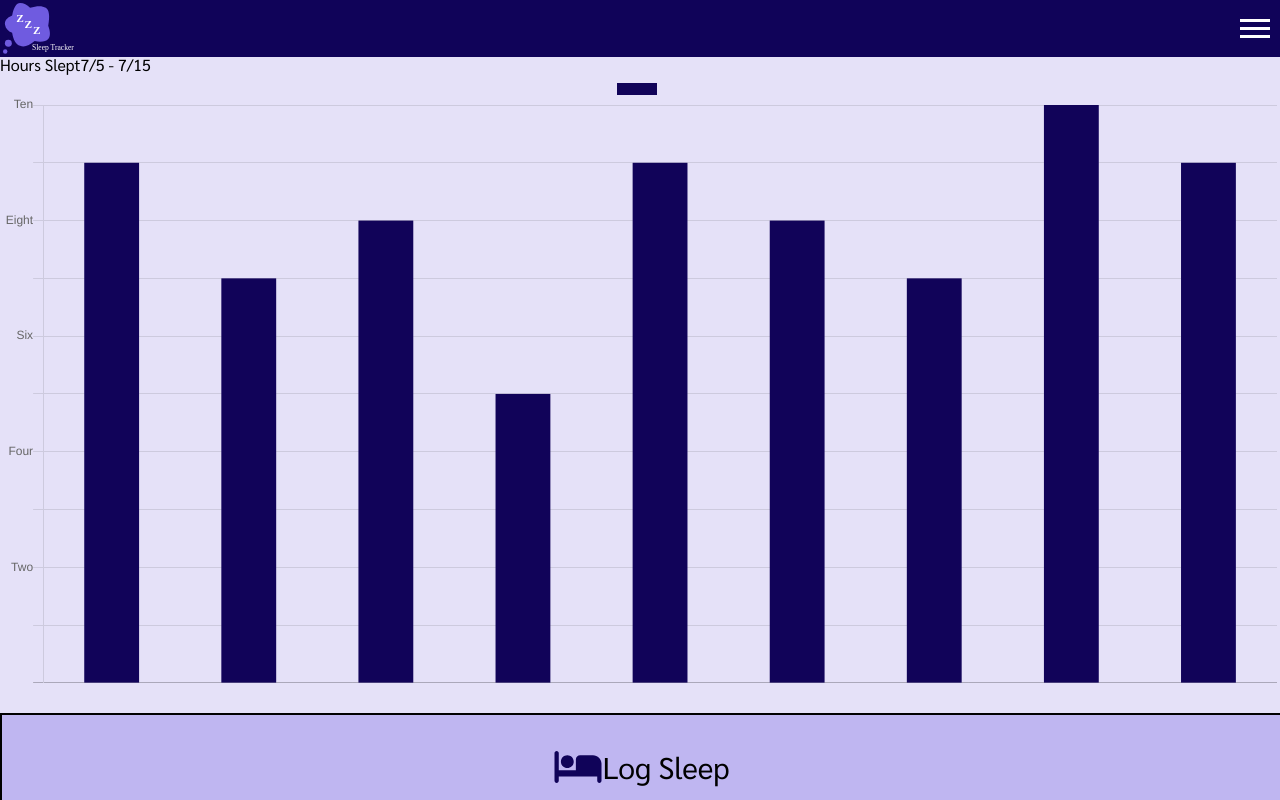
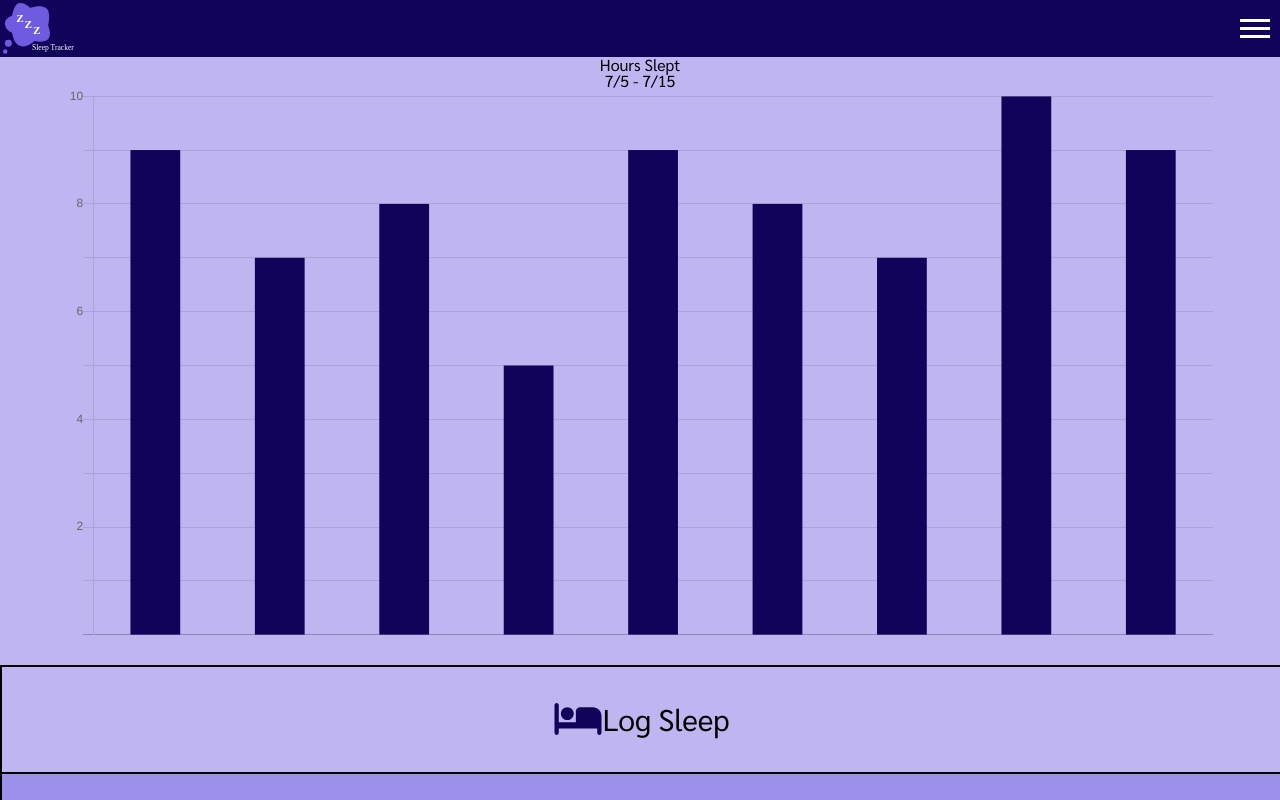
Before and after one commit to build-week-sleep-tracker/FE, a React (Create React App) app: page / in a window 1280 px wide. Shown: the top 800 px of the page. Built offline with nearby package versions, Linux system fonts and the light colour scheme.

Commit message:
more styling on graph, stuck on cropping

```diff
--- a/src/Components/Buttons/Titles.js
+++ b/src/Components/Buttons/Titles.js
@@ -21,7 +21,7 @@ height: 30rem;
 width: 100%;
 border 1px solid black;
 text-align: center;
-background-color:#BFB6F1
+background-color:#BFB6F1;
 font-size: 30px;
 align-items: center;
 display: flex;
--- a/src/Components/Graph.js
+++ b/src/Components/Graph.js
@@ -2,15 +2,22 @@ import React, { useEffect, useState } from 'react'
 import { Bar } from 'react-chartjs-2'
 import styled from "styled-components";
 
+const FlexWrapper = styled.div`
+    display: flex;
+    flex-direction: column;
+    justify-content: center;
+    background-color: #BFB6F1;
+`
+
 const GraphWrapper = styled.div`
-    width: 100vw;
-    background-color: rgb(229,225,248);
-    padding: 0;
-    margin: 0;
+    width: 90vw;
+    background-color: #BFB6F1;
+    margin-left: 5vw;
 `
 const GraphTitle = styled.div`
-    display: flex;
-    background-color: rgb(229,225,248);
+    text-align: center;
+    justify-content: center;
+    background-color: #BFB6F1;
 `
 
 export default function GraphCanvas(){
@@ -29,6 +36,7 @@ export default function GraphCanvas(){
           setData(chartData);
 
           const chartOptions = {
+            legend: {display: false},
             scales: {
                 xAxes: [{
                     barPercentage: .5,
@@ -48,24 +56,26 @@ export default function GraphCanvas(){
                                 case 1:
                                     return '';
                                 case 2:
-                                    return 'Two';
+                                    return '2';
                                 case 3:
                                     return '';
                                 case 4:
-                                    return 'Four';
+                                    return '4';
                                 case 5:
                                     return '';
                                 case 6:
-                                    return 'Six';
+                                    return '6';
                                 case 7:
                                     return '';
                                 case 8:
-                                    return 'Eight';
+                                    return '8';
                                 case 9:
                                     return '';
                                 case 10:
-                                    return 'Ten';
-                        } } }
+                                    return '10';
+                            }
+                        }
+                    }
                 }],
             }
 
@@ -75,6 +85,7 @@ export default function GraphCanvas(){
 
     return(
         <div>
+            <FlexWrapper>
                 <GraphTitle>
                     <h2>Hours Slept</h2>
                     <h4>7/5 - 7/15</h4>
@@ -82,6 +93,7 @@ export default function GraphCanvas(){
                 <GraphWrapper>
                     <Bar data={data} options={options}/>
                 </GraphWrapper>
+            </FlexWrapper>
         </div>
     )
 }
```
Also changed, not shown: 1 other file (tests, documents, lock files or other folders). Lines whose indentation alone changed are shown as unchanged.
